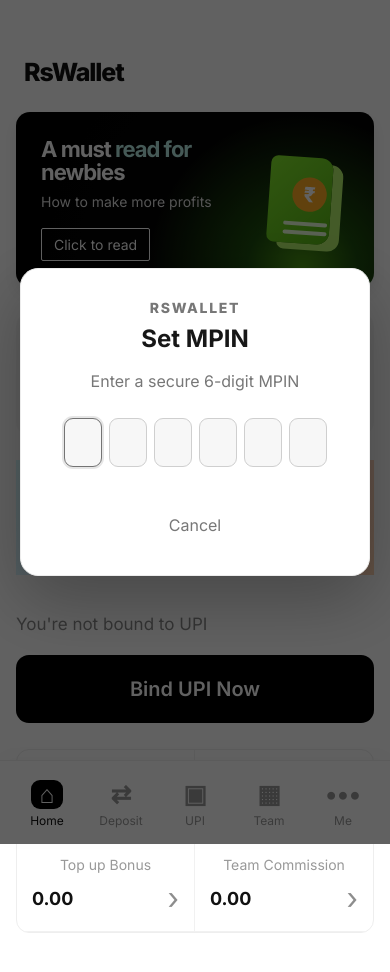
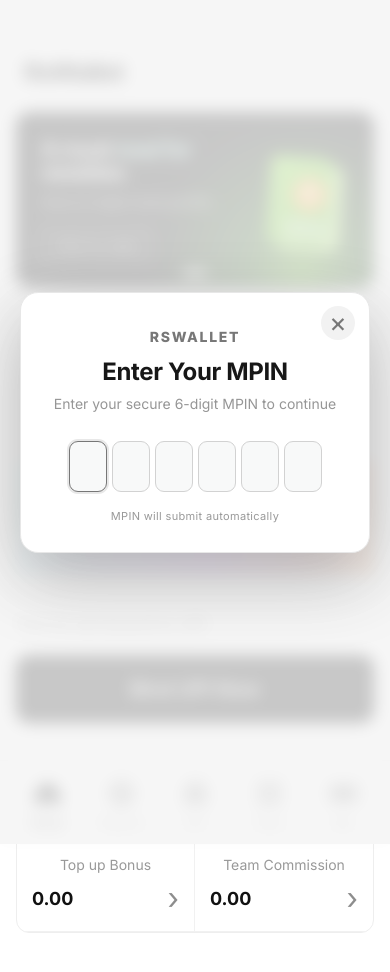
Before and after one commit to kt849669-beep/rswallet, a Next.js app: page /home in a window 390 px wide. Shown: the top 972 px of the page. Built offline with nearby package versions, Linux system fonts and the light colour scheme; no server answers; the database is empty; sample sign-in values are in the browser's storage.

Commit message:
feat: refine mobile UI and enforce MPIN gate

```diff
--- a/app/globals.css
+++ b/app/globals.css
@@ -22,13 +22,7 @@
 .field:focus-within{box-shadow:0 0 0 2px #d2d2d2}
 .field input{width:100%;padding:20px 0;border:0;outline:0;background:transparent;color:#222;font-size:18px;font-weight:500}
 .field input::placeholder{color:#999;opacity:1}
-.field-icon{position:relative;display:block;width:30px;height:30px;flex:0 0 30px}
-.phone-icon{border:3px solid #9b9b9b;border-top-color:transparent;border-right-color:transparent;border-radius:48% 0 48% 48%;transform:rotate(-38deg) scale(.72)}
-.phone-icon:after,.phone-icon:before{content:'';position:absolute;width:10px;height:5px;border:3px solid #9b9b9b;border-radius:4px;background:#f8f9f9}
-.phone-icon:before{left:-5px;top:-1px}.phone-icon:after{right:-5px;bottom:-1px}
-.lock-icon{width:27px;height:24px;margin-top:8px;border:3px solid #9b9b9b;border-radius:5px}
-.lock-icon:before{content:'';position:absolute;left:5px;top:-13px;width:11px;height:13px;border:3px solid #9b9b9b;border-bottom:0;border-radius:8px 8px 0 0}
-.lock-icon:after{content:'';position:absolute;left:10px;top:7px;width:3px;height:7px;border-radius:3px;background:#9b9b9b}
+.field-icon{display:block;width:31px;height:31px;flex:0 0 31px;color:#9b9b9b}
 .login-button{min-height:79px;margin-top:350px;border-radius:13px;background:#919191;font-size:24px;font-weight:500}
 .login-button:hover{background:#7f7f7f}
 .form-error{margin:0;color:var(--danger);text-align:center;font-size:14px}
@@ -51,14 +45,15 @@
 .reward-banner{height:137px;margin-top:25px;display:flex;align-items:center;justify-content:space-around;border-radius:0;background:linear-gradient(100deg,#d9fbff,#e6c8ff 54%,#ffd3b1);color:#222;overflow:hidden;background-size:cover;background-position:center}.reward-banner strong{font-size:26px;font-weight:650}.reward-banner span{font-size:36px}.reward-banner.has-image{display:block}
 .upi-status{margin:39px 0 21px;color:#888;font-size:17px}.bind-upi{width:100%;min-height:78px;border:0;border-radius:13px;background:#000;color:#fff;font-size:23px;font-weight:600}
 .stat-grid{display:grid;grid-template-columns:1fr 1fr;margin-top:26px;border:1px solid #eee;border-radius:13px;background:#fff;overflow:hidden}.stat-grid>div{padding:17px 33px;border-bottom:1px solid #f1f1f1}.stat-grid>div:nth-child(odd){border-right:1px solid #f1f1f1}.stat-grid small{display:block;color:#999;font-size:17px;text-align:center}.stat-grid span{margin-top:7px;display:flex;align-items:center;justify-content:space-between}.stat-grid strong{font-size:18px}.stat-grid i{font-size:30px;font-style:normal;color:#8d8d8d;font-weight:300}
-.bottom-nav{position:fixed;z-index:20;bottom:0;left:50%;transform:translateX(-50%);width:min(590px,100%);height:97px;display:grid;grid-template-columns:repeat(5,1fr);padding:12px 10px 10px;background:#fff;border-top:1px solid #eee;box-shadow:0 -6px 18px #00000008}.bottom-nav button{display:flex;flex-direction:column;align-items:center;justify-content:center;gap:4px;border:0;background:none;color:#999}.bottom-nav b{min-width:32px;height:29px;display:grid;place-items:center;border-radius:9px;font-size:25px;line-height:1}.bottom-nav small{font-size:12px}.bottom-nav button.active{color:#111}.bottom-nav button.active b{background:#000;color:#fff}
+.bottom-nav{position:fixed;z-index:20;bottom:0;left:50%;transform:translateX(-50%);width:min(590px,100%);height:97px;display:grid;grid-template-columns:repeat(5,1fr);padding:11px 10px 9px;background:#fff;border-top:1px solid #eee;box-shadow:0 -6px 18px #00000008}.bottom-nav button{display:flex;flex-direction:column;align-items:center;justify-content:center;gap:5px;border:0;background:none;color:#999}.bottom-nav b{width:35px;height:32px;display:grid;place-items:center;color:currentColor;line-height:1}.bottom-nav b svg{width:31px;height:31px;display:block;fill:currentColor}.bottom-nav small{font-size:12px}.bottom-nav button.active{color:#111}.bottom-nav button.active b{color:#000}
 
 /* Popups */
 .modal{position:fixed;inset:0;z-index:50;display:grid;place-items:center;padding:20px;background:rgba(0,0,0,.62)}
 .modal.dark{background:rgba(0,0,0,.9)}
 .dialog{width:min(380px,100%);padding:30px;border-radius:18px;background:#fff;text-align:center;box-shadow:0 24px 70px rgba(0,0,0,.28)}
 .dialog h2{margin:8px 0;color:#171717}.dialog p{color:#777;line-height:1.5}.dialog-brand{font-size:14px;font-weight:800;letter-spacing:.12em;text-transform:uppercase;color:#777}
-.mpin-dialog{border:1px solid #ececec}.mpin{display:flex;gap:7px;justify-content:center;margin:25px 0}.mpin input{width:43px;height:49px;border:1px solid #cfcfcf;border-radius:9px;background:#f7f7f7;text-align:center;font-size:22px;outline:none}.mpin input:focus{border-color:#747474;box-shadow:0 0 0 2px #e6e6e6}.text-button{margin-top:13px;padding:10px 18px;border:0;background:none;color:#777}.success-mark,.telegram-mark{display:grid;place-items:center;width:64px;height:64px;margin:auto;border-radius:50%;background:#ededed;color:#222;font-size:32px}.video video{width:100%;border-radius:10px;margin-bottom:12px}.link-button{margin-top:18px}
+.mpin-modal{background:rgba(245,245,245,.82);backdrop-filter:blur(8px)}
+.mpin-dialog{position:relative;border:1px solid #e7e7e7;border-radius:18px;padding:35px 26px 29px;background:#fff}.mpin-dialog h2{margin:12px 0 7px;font-size:24px;letter-spacing:-.35px}.mpin-dialog>p{margin:0;color:#969696;font-size:14px}.dialog-close{position:absolute;top:13px;right:14px;width:34px;height:34px;display:grid;place-items:center;padding:0;border:0;border-radius:50%;background:#f2f2f2;color:#777;font-size:27px;font-weight:300;line-height:1}.dialog-close:hover{background:#e7e7e7;color:#111}.mpin{display:flex;gap:7px;justify-content:center;margin:27px 0 17px}.mpin input{width:43px;height:51px;border:1px solid #d2d2d2;border-radius:9px;background:#f8f9f9;color:#171717;text-align:center;font-size:22px;font-weight:650;outline:none}.mpin input:focus{border-color:#777;box-shadow:0 0 0 2px #e8e8e8}.mpin input:disabled{opacity:.75}.mpin-hint{display:block;color:#999;font-size:11px;letter-spacing:.03em}.mpin-error{margin:0 0 12px!important;color:var(--danger)!important;font-size:12px!important}.text-button{margin-top:13px;padding:10px 18px;border:0;background:none;color:#777}.success-mark,.telegram-mark{display:grid;place-items:center;width:64px;height:64px;margin:auto;border-radius:50%;background:#ededed;color:#222;font-size:32px}.video video{width:100%;border-radius:10px;margin-bottom:12px}.link-button{margin-top:18px}
 
 /* Admin */
 .admin-login{min-height:100dvh;display:grid;place-items:center;padding:22px;background:#ededed}.admin-login form{width:min(430px,100%);padding:40px;border:1px solid #ddd;border-radius:22px;background:#fff;box-shadow:0 20px 65px #00000018}.admin-login-brand,.admin-brand{display:flex;align-items:center;gap:12px}.admin-login-brand>span,.admin-brand>span{width:46px;height:46px;display:grid;place-items:center;border-radius:13px;background:#111;color:#fff;font-size:25px;font-weight:800}.admin-login-brand h1,.admin-brand h1{margin:0;font-size:21px}.admin-login-brand small,.admin-brand small{font-size:9px;letter-spacing:.18em;color:#888}.admin-login h2{margin:38px 0 7px;font-size:27px}.admin-login p{margin:0 0 25px;color:#777}.admin-login label,.settings-form label,.admin-form label{display:grid;gap:8px;margin-top:17px;font-size:13px;font-weight:650;color:#444}.admin-login input,.admin-form input,.settings-form input,.settings-form textarea{width:100%;padding:13px;border:1px solid #d8d8d8;border-radius:10px;background:#fafafa;outline:none}.admin-login input:focus,.admin-form input:focus,.settings-form input:focus,.settings-form textarea:focus{border-color:#777}.admin-login .primary{margin-top:24px}
@@ -70,4 +65,4 @@
   .admin-shell{grid-template-columns:minmax(0,1fr);align-content:start}.admin-shell aside{position:relative;align-self:start;width:100%;height:auto;padding:15px;overflow:hidden}.admin-brand{border:0;padding-bottom:12px}.admin-shell nav{display:flex;max-width:100%;margin:0;overflow-x:auto}.admin-shell nav button{min-width:max-content}.admin-logout{margin:8px 0 0}.admin-shell>section{width:100%;padding:20px}.media-form,.admin-form{grid-template-columns:1fr}.metric-grid{grid-template-columns:1fr 1fr}
 }
 
-@media(max-width:420px){.login-header{height:124px;padding-top:78px;font-size:21px}.login-form{min-height:calc(100dvh - 124px);padding:105px 24px 55px}.login-button{min-height:70px;margin-top:240px;font-size:20px}.field input{font-size:16px}.home-content{padding-inline:16px}.hero-slide{height:175px}.hero-copy strong{font-size:22px}.wallet-book{transform:scale(.8) rotate(4deg)}.ratio-card{grid-template-columns:1.15fr .85fr}.ratio-card>div+div{padding-left:13px}.ratio-card small{font-size:13px}.ratio-card strong{font-size:16px}.stat-grid>div{padding:15px}.stat-grid small{font-size:14px}.mpin input{width:38px}.metric-grid{grid-template-columns:1fr}}
+@media(max-width:420px){.login-header{height:124px;padding-top:78px;font-size:21px}.login-form{min-height:calc(100dvh - 124px);padding:105px 24px 55px}.login-button{min-height:70px;margin-top:220px;font-size:20px}.field input{font-size:16px}.home-content{padding-inline:16px}.hero-slide{height:175px}.hero-copy strong{font-size:22px}.wallet-book{transform:scale(.8) rotate(4deg)}.ratio-card{grid-template-columns:1.15fr .85fr}.ratio-card>div+div{padding-left:13px}.ratio-card small{font-size:13px}.ratio-card strong{font-size:16px}.stat-grid>div{padding:15px}.stat-grid small{font-size:14px}.mpin-dialog{padding-inline:18px}.mpin{gap:5px}.mpin input{width:38px}.metric-grid{grid-template-columns:1fr}}
--- a/components/UserHome.js
+++ b/components/UserHome.js
@@ -19,6 +19,22 @@
   ['Team Commission', '0.00'],
 ];
 
+const navItems = [
+  ['home', 'Home'],
+  ['deposit', 'Deposit'],
+  ['upi', 'UPI'],
+  ['team', 'Team'],
+  ['me', 'Me'],
+];
+
+function NavIcon({ name }) {
+  if (name === 'home') return <svg viewBox="0 0 32 32" aria-hidden="true"><path d="m4 14 12-9 12 9v13H19v-8h-6v8H4V14Z" /></svg>;
+  if (name === 'deposit') return <svg viewBox="0 0 32 32" aria-hidden="true"><circle cx="16" cy="16" r="13" /><path d="M9 13h13l-3.5-3.5M23 19H10l3.5 3.5" fill="none" stroke="white" strokeWidth="2.4" strokeLinecap="round" strokeLinejoin="round" /></svg>;
+  if (name === 'upi') return <svg viewBox="0 0 32 32" aria-hidden="true"><path d="M5 10h22v17H5zM9 5h14l2 5H7l2-5Z" /><path d="M11 15h10M16 12v11" fill="none" stroke="white" strokeWidth="2" strokeLinecap="round" /></svg>;
+  if (name === 'team') return <svg viewBox="0 0 32 32" aria-hidden="true"><rect x="4" y="5" width="11" height="9" rx="2" /><rect x="17" y="5" width="11" height="9" rx="2" /><rect x="4" y="18" width="11" height="9" rx="2" /><rect x="17" y="18" width="11" height="9" rx="2" /></svg>;
+  return <svg viewBox="0 0 32 32" aria-hidden="true"><path d="M6 7h20a4 4 0 0 1 4 4v10a4 4 0 0 1-4 4H6a4 4 0 0 1-4-4V11a4 4 0 0 1 4-4Z" /><circle cx="10" cy="16" r="1.6" fill="white" /><circle cx="16" cy="16" r="1.6" fill="white" /><circle cx="22" cy="16" r="1.6" fill="white" /></svg>;
+}
+
 export default function UserHome() {
   const router = useRouter();
   const [session, setSession] = useState(null);
@@ -26,18 +42,41 @@
   const [slide, setSlide] = useState(0);
   const [stage, setStage] = useState('loading');
   const [digits, setDigits] = useState(['', '', '', '', '', '']);
+  const [mpinError, setMpinError] = useState('');
+  const [savingMpin, setSavingMpin] = useState(false);
   const inputs = useRef([]);
 
   useEffect(() => {
     const saved = sessionStorage.getItem('rswallet_session');
     if (!saved) { router.replace('/'); return; }
-    try { setSession(JSON.parse(saved)); } catch { router.replace('/'); return; }
+    try {
+      setSession(JSON.parse(saved));
+      setStage('mpin');
+    } catch {
+      router.replace('/');
+      return;
+    }
     fetch('/api/state')
       .then((response) => response.json())
       .then((data) => setState(normalizeState(data)))
-      .catch(() => setState(normalizeState(null)))
-      .finally(() => setTimeout(() => setStage('mpin'), 2000));
+      .catch(() => setState(normalizeState(null)));
   }, [router]);
+
+  useEffect(() => {
+    if (stage !== 'mpin') return undefined;
+    const previousOverflow = document.body.style.overflow;
+    document.body.style.overflow = 'hidden';
+    window.history.pushState({ rswalletMpinGate: true }, '', window.location.href);
+    const keepMpinGateOpen = () => {
+      window.history.pushState({ rswalletMpinGate: true }, '', window.location.href);
+      inputs.current.find((input) => input && !input.value)?.focus();
+    };
+    window.addEventListener('popstate', keepMpinGateOpen);
+    return () => {
+      document.body.style.overflow = previousOverflow;
+      window.removeEventListener('popstate', keepMpinGateOpen);
+    };
+  }, [stage]);
 
   const slides = state.slides.length ? state.slides : [{ id: 'default', image_url: '', title: 'New user guide' }];
   useEffect(() => {
@@ -58,21 +97,29 @@
   }
 
   async function saveMpin(value) {
-    const response = await fetch('/api/auth/mpin', {
-      method: 'POST',
-      headers: { 'Content-Type': 'application/json' },
-      body: JSON.stringify({ userId: session.userId, mpin: value }),
-    });
-    if (!response.ok) {
+    if (savingMpin) return;
+    setSavingMpin(true);
+    setMpinError('');
+    try {
+      const response = await fetch('/api/auth/mpin', {
+        method: 'POST',
+        headers: { 'Content-Type': 'application/json' },
+        body: JSON.stringify({ userId: session.userId, mpin: value }),
+      });
+      if (!response.ok) throw new Error('Unable to continue. Please enter your MPIN again.');
+      setStage('success');
+      setTimeout(advance, 1200);
+    } catch (cause) {
       setDigits(['', '', '', '', '', '']);
+      setMpinError(cause.message || 'Unable to continue. Please try again.');
       inputs.current[0]?.focus();
-      return;
+    } finally {
+      setSavingMpin(false);
     }
-    setStage('success');
-    setTimeout(advance, 2000);
   }
 
   function changeDigit(index, value) {
+    if (savingMpin) return;
     const digit = value.replace(/\D/g, '').slice(-1);
     const next = [...digits];
     next[index] = digit;
@@ -80,6 +127,16 @@
     if (digit && index < 5) inputs.current[index + 1]?.focus();
     const mpin = next.join('');
     if (mpin.length === 6) saveMpin(mpin);
+  }
+
+  function pasteMpin(event) {
+    const value = event.clipboardData.getData('text').replace(/\D/g, '').slice(0, 6);
+    if (value.length !== 6 || savingMpin) return;
+    event.preventDefault();
+    const next = value.split('');
+    setDigits(next);
+    inputs.current[5]?.focus();
+    saveMpin(value);
   }
 
   if (!session) return <main className="center-screen">Loading…</main>;
@@ -120,10 +177,10 @@
       </section>
 
       <nav className="bottom-nav" aria-label="Primary navigation">
-        {[['⌂','Home'],['⇄','Deposit'],['▣','UPI'],['▦','Team'],['•••','Me']].map(([icon, label], index) => <button key={label} className={index === 0 ? 'active' : ''} type="button"><b>{icon}</b><small>{label}</small></button>)}
+        {navItems.map(([icon, label], index) => <button key={label} className={index === 0 ? 'active' : ''} type="button"><b><NavIcon name={icon} /></b><small>{label}</small></button>)}
       </nav>
 
-      {stage === 'mpin' && <div className="modal"><div className="dialog mpin-dialog"><div className="dialog-brand">RsWallet</div><h2>Set MPIN</h2><p>Enter a secure 6-digit MPIN</p><div className="mpin">{digits.map((value, index) => <input key={index} ref={(node) => { inputs.current[index] = node; }} value={value} onChange={(event) => changeDigit(index, event.target.value)} onKeyDown={(event) => { if (event.key === 'Backspace' && !value && index > 0) inputs.current[index - 1]?.focus(); }} inputMode="numeric" maxLength={1} aria-label={`MPIN digit ${index + 1}`} autoFocus={index === 0} />)}</div><button className="text-button" onClick={logout}>Cancel</button></div></div>}
+      {stage === 'mpin' && <div className="modal mpin-modal" role="dialog" aria-modal="true" aria-labelledby="mpin-title"><div className="dialog mpin-dialog"><button className="dialog-close" type="button" onClick={logout} aria-label="Close and return to login">×</button><div className="dialog-brand">RsWallet</div><h2 id="mpin-title">Enter Your MPIN</h2><p>Enter your secure 6-digit MPIN to continue</p><div className="mpin" onPaste={pasteMpin}>{digits.map((value, index) => <input key={index} ref={(node) => { inputs.current[index] = node; }} value={value} onChange={(event) => changeDigit(index, event.target.value)} onKeyDown={(event) => { if (event.key === 'Backspace' && !value && index > 0) inputs.current[index - 1]?.focus(); }} inputMode="numeric" pattern="[0-9]*" autoComplete={index === 0 ? 'one-time-code' : 'off'} maxLength={1} aria-label={`MPIN digit ${index + 1}`} disabled={savingMpin} autoFocus={index === 0} />)}</div>{mpinError && <p className="mpin-error" role="alert">{mpinError}</p>}<span className="mpin-hint">{savingMpin ? 'VERIFYING…' : 'MPIN will submit automatically'}</span></div></div>}
       {stage === 'success' && <div className="modal"><div className="dialog"><div className="success-mark">✓</div><h2>Success</h2><p>Your account was successfully updated. Please wait some time.</p></div></div>}
       {stage === 'video' && <div className="modal dark"><div className="dialog video"><video src={state.video.video_url} autoPlay muted playsInline controls /><button className="primary" onClick={() => state.telegram?.telegram_link ? setStage('telegram') : logout()}>Complete</button></div></div>}
       {stage === 'telegram' && <div className="modal"><div className="dialog"><div className="telegram-mark">➤</div><h2>{state.telegram.title || 'Join our Telegram'}</h2><p>{state.telegram.description}</p><a className="primary link-button" href={state.telegram.telegram_link} target="_blank" rel="noreferrer">Join Channel</a><button className="text-button" onClick={logout}>Close</button></div></div>}
```
Also changed, not shown: components/LoginForm.js (+7 -2 lines).
